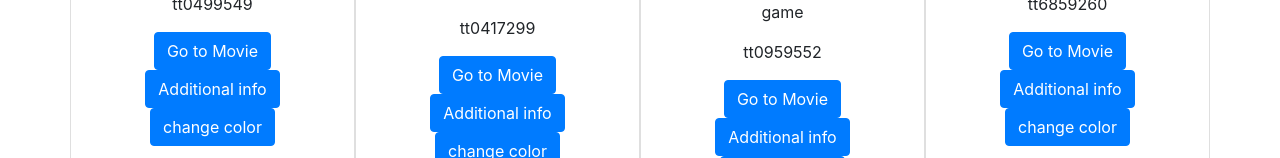
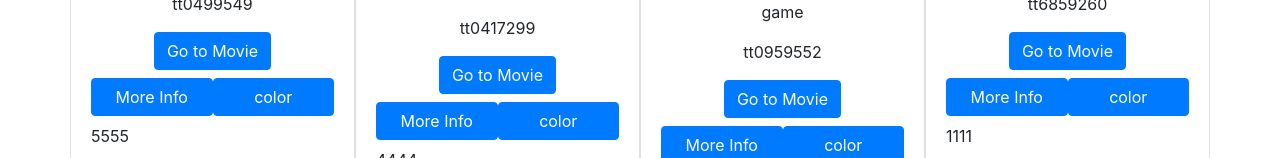
Before and after one commit to galamo/react-movies-app, a React (Create React App) app: page / in a window 1280 px wide. Shown: the part 642-800 px from the top of the page. Built offline with nearby package versions, Linux system fonts and the light colour scheme.

Commit message:
rank component

```diff
--- a/src/App.js
+++ b/src/App.js
@@ -72,7 +72,7 @@ class AppClass extends React.Component {
         <div>
           <div className="container">
             <div className="row">
-              <input type={"text"} onChange={(e) => {
+              <input type="text" onChange={(e) => {
                 this.setState({
                   ...this.state, searchValue: e.target.value
                 })
@@ -184,6 +184,7 @@ var moviesLocalData = {
       Title: "Avatar",
       Year: "2009",
       imdbID: "tt0499549",
+      Rank: 5,
       Type: "movie",
       Poster:
         "https://m.media-amazon.com/images/M/MV5BMTYwOTEwNjAzMl5BMl5BanBnXkFtZTcwODc5MTUwMw@@._V1_SX300.jpg",
@@ -193,6 +194,7 @@ var moviesLocalData = {
       Year: "2005–2008",
       imdbID: "tt0417299",
       Type: "series",
+      Rank: 4,
       Poster:
         "https://m.media-amazon.com/images/M/MV5BODc5YTBhMTItMjhkNi00ZTIxLWI0YjAtNTZmOTY0YjRlZGQ0XkEyXkFqcGdeQXVyODUwNjEzMzg@._V1_SX300.jpg",
     },
@@ -225,6 +227,7 @@ var moviesLocalData = {
       Year: "2019",
       imdbID: "tt10732794",
       Type: "series",
+      Rank: 2,
       Poster:
         "https://m.media-amazon.com/images/M/MV5BOGMxZDc1N2ItODI3NS00MDIwLWJkYzAtMTgyMDZlN2FlNGYzXkEyXkFqcGdeQXVyMjQ0OTYxOTc@._V1_SX300.jpg",
     },
@@ -248,6 +251,7 @@ var moviesLocalData = {
       Year: "2009",
       imdbID: "tt3051150",
       Type: "movie",
+      Rank: 3,
       Poster: "N/A",
     },
     {
@@ -255,6 +259,7 @@ var moviesLocalData = {
       Year: "2019",
       imdbID: "tt10736726",
       Type: "movie",
+      Rank: 1,
       Poster:
         "https://m.media-amazon.com/images/M/MV5BYWFlMmNhZGEtYmQwYS00MGEwLWFkYzItYmZlNjI4ZDY3YmZkXkEyXkFqcGdeQXVyNjgwNTk4Mg@@._V1_SX300.jpg",
     },
--- a/src/components/ui-components/movie/index-class.js
+++ b/src/components/ui-components/movie/index-class.js
@@ -1,5 +1,7 @@
 import React from "react"
 import ImageApp from "../image-app";
+import RankComponent from "../rank/index";
+
 
 
 export default class MovieCardClass extends React.Component {
@@ -34,7 +36,7 @@ export default class MovieCardClass extends React.Component {
 
     render() {
         console.log("RenderMovie executed", this.props.Title)
-        const { Title, Year, Poster, Type, imdbID, showImage } = this.props;
+        const { Title, Year, Poster, Type, imdbID, showImage, Rank } = this.props;
         return (
             <div style={{ background: this.state.cardColor }} className="card col-lg-3">
                 {showImage && <ImageApp src={Poster} />}
@@ -50,11 +52,16 @@ export default class MovieCardClass extends React.Component {
                     >
                         Go to Movie
                   </a>
-                    <button className={"btn btn-primary"} onClick={this.additionalInfoAction} > Additional info </button>
-                    <button className={"btn btn-primary"} onClick={this.changeColor} > change color </button>
-                    {this.state.isAdditionalInfoOpened && <div>
-                        Additional Info
-                    </div>}
+                    <div className="row mt-2">
+                        <button className={"btn btn-primary col-6"} onClick={this.additionalInfoAction} > More Info </button>
+                        <button className={"btn btn-primary col-6"} onClick={this.changeColor} > color </button>
+                    </div>
+                    <div className="row mt-2">
+                        <RankComponent rank={Rank} />
+                        <RankComponent rank={Rank} />
+                        <RankComponent rank={Rank} />
+                        <RankComponent rank={Rank} />
+                    </div>
                     {this.showAdditionalInfo()}
                 </div>
             </div>
--- /dev/null
+++ b/src/components/ui-components/rank/index.js
@@ -0,0 +1,8 @@
+import React from "react"
+
+
+
+export default function RankComponent(props) {
+    const { rank = 1 } = props
+    return <span> {rank} </span>
+}
```
Also changed, not shown: 1 other file (tests, documents, lock files or other folders).
